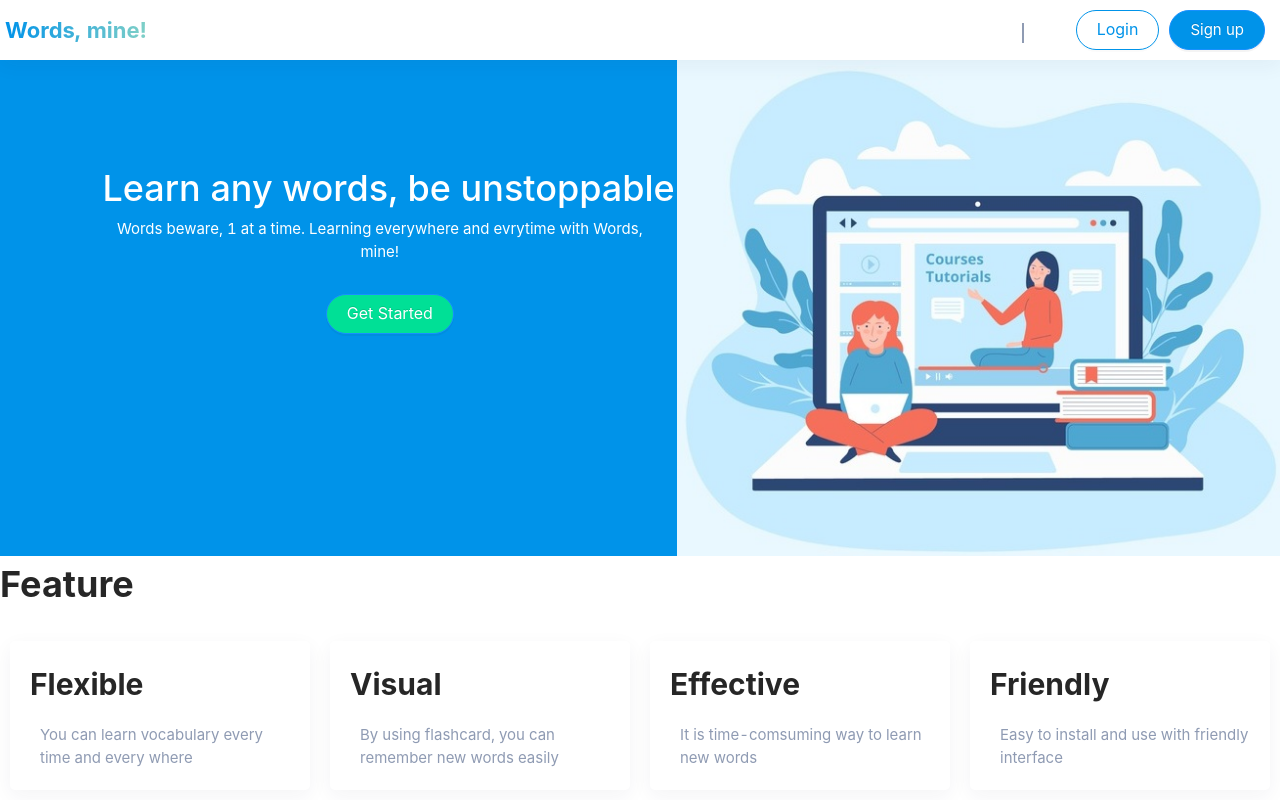
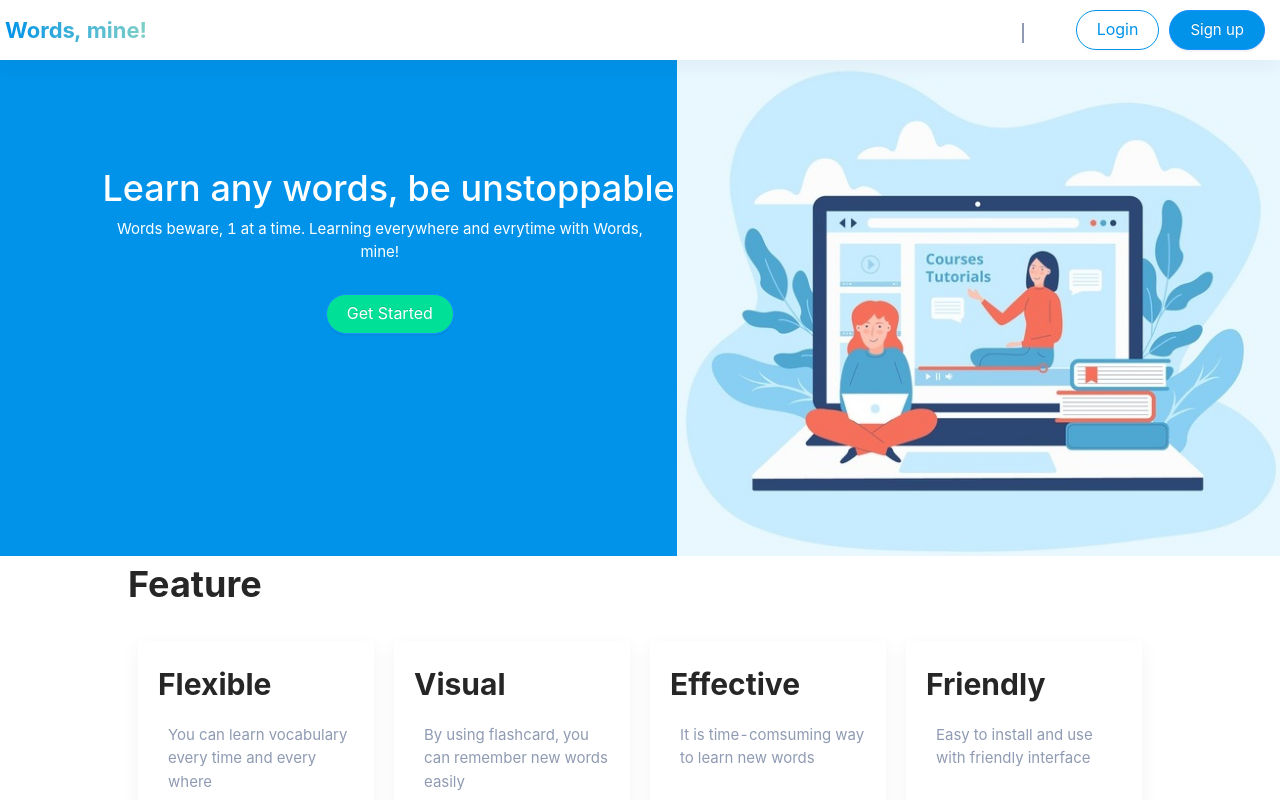
Before and after one commit to KieIO/wordsmine-landing-page, a React (Create React App) app: page / in a window 1280 px wide. Shown: the top 800 px of the page. Built offline with nearby package versions, Linux system fonts and the light colour scheme.

Commit message:
add padding common

```diff
--- a/src/components/Feature/Feature.jsx
+++ b/src/components/Feature/Feature.jsx
@@ -28,7 +28,7 @@ const Feature = () => {
         }
     ])
     return (
-        <section className="feature">
+        <section className="feature u-padding-section">
             <Heading>Feature</Heading>
             <Row justify="center" align="center">
            {
--- a/src/components/Footer/_footer.scss
+++ b/src/components/Footer/_footer.scss
@@ -1,3 +1,15 @@
 .footer {
+    padding-top: 2rem;
     padding-bottom: 2rem;
+    background-color: rgba($color-gray, .1);
 }
+
+
+@media only screen and (max-width: 579px) {
+    .footer  {
+        &__top{
+            // margin: auto;
+            padding: 1rem;
+        }
+    }
+}
--- a/src/components/Footer/components/FooterColumn/_footerColumn.scss
+++ b/src/components/Footer/components/FooterColumn/_footerColumn.scss
@@ -19,3 +19,9 @@
 
     }
 }
+
+@media only screen and (max-width: 579px) {
+    .footer-column  {
+        text-align: center;
+    }
+}
--- /dev/null
+++ b/src/sass/_utility.scss
@@ -0,0 +1,15 @@
+.u-padding-section {
+    padding-left: $padding-container;
+    padding-right: $padding-container;
+
+    @media only screen and (max-width: 950px) {
+        padding-left: $padding-container-md;
+        padding-right: $padding-container-md;
+    }
+
+
+    @media only screen and (max-width: 579px) {
+        padding-left: $padding-container-sm;
+        padding-right: $padding-container-sm;
+    }
+}
--- a/src/sass/index.scss
+++ b/src/sass/index.scss
@@ -1,5 +1,6 @@
 @import './variable';
 @import './base';
+@import './utility';
 
 @import '../components/Feature/components/FeatureItem/featureItem';
 @import '../components/Topic/TopicItem/topicItem';
```
